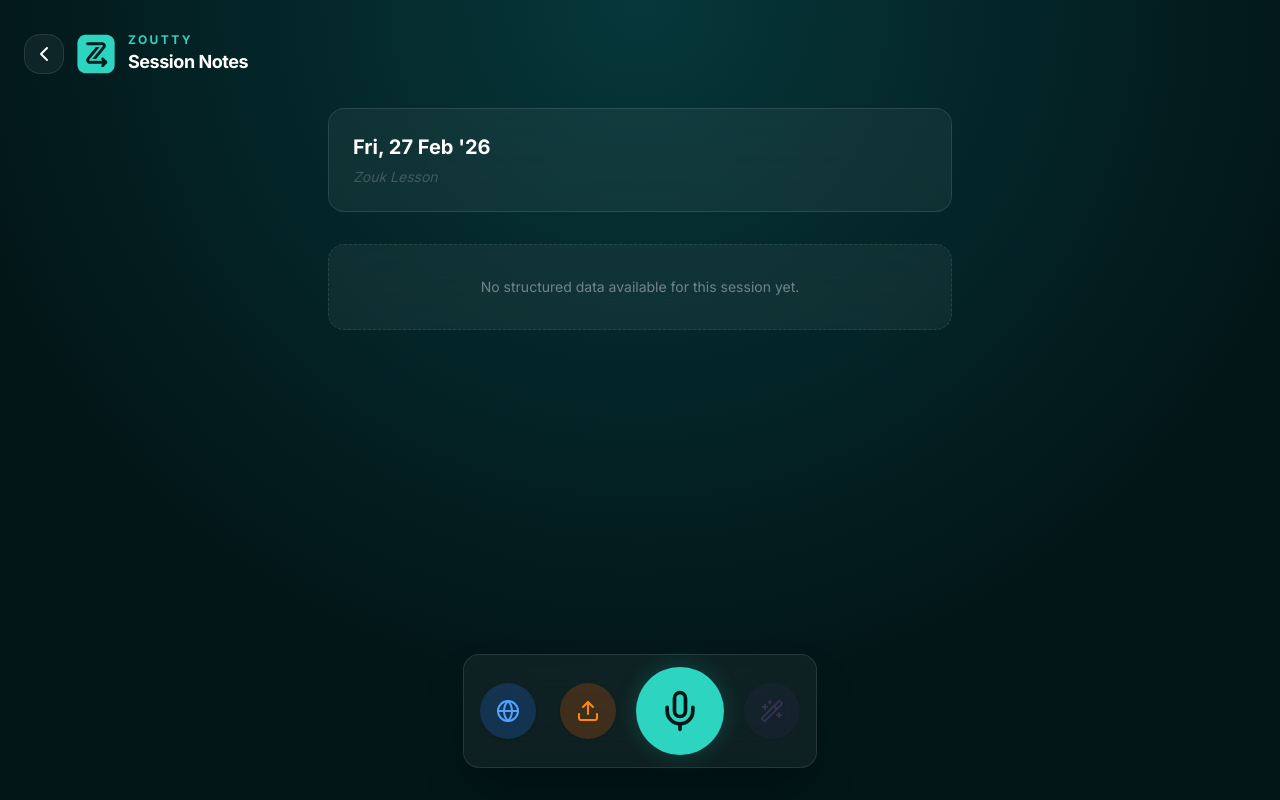
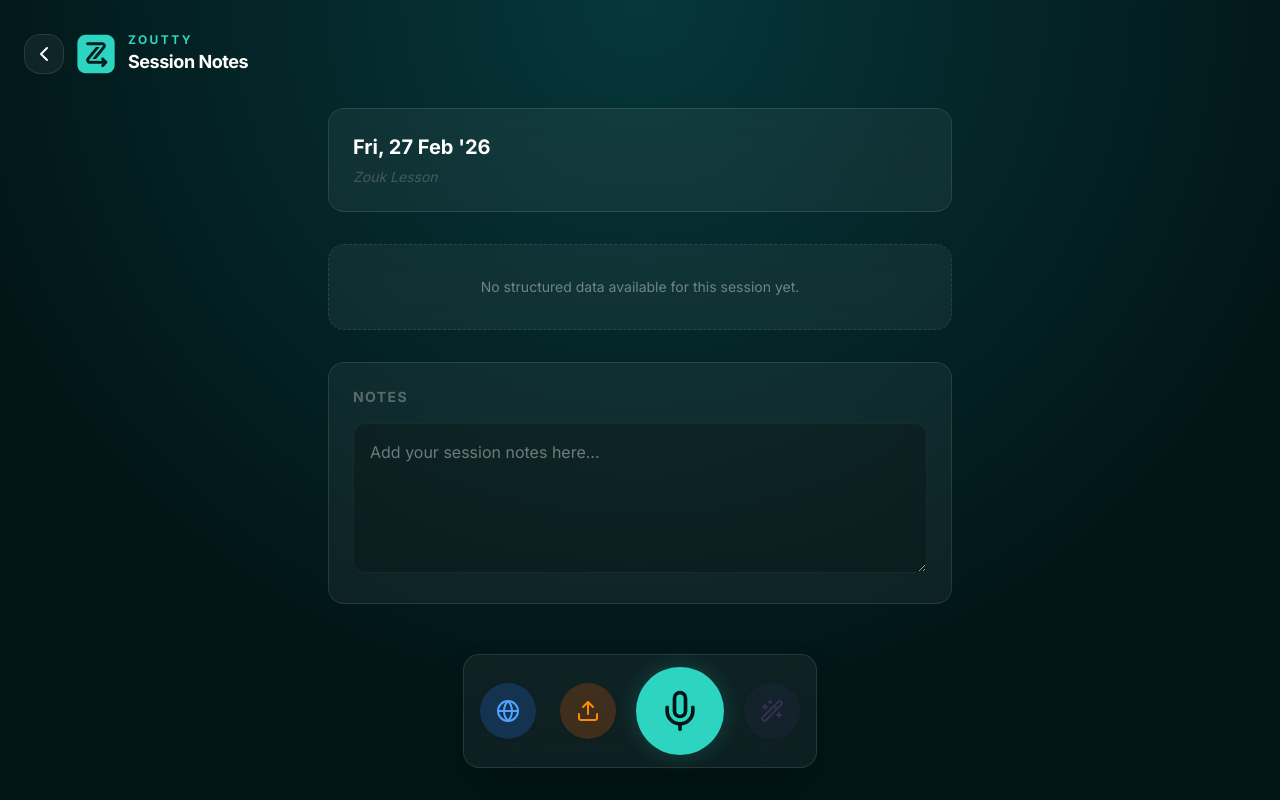
Before and after one commit to luttymedia/zoutty, a React (Vite) app: page / in a window 1280 px wide. Both pictures are taken after a click on the button "New Session". Built offline with nearby package versions, Linux system fonts and the light colour scheme.

Commit message:
feat: add editable Notes text box to Session pages

```diff
--- a/src/App.tsx
+++ b/src/App.tsx
@@ -175,7 +175,7 @@ export default function App() {
     setView('detail');
   };
 
-  const updateSession = async (id: string, changes: Partial<Pick<Session, 'title' | 'subtitle'>>) => {
+  const updateSession = async (id: string, changes: Partial<Pick<Session, 'title' | 'subtitle' | 'notes'>>) => {
     const session = sessions.find(s => s.id === id);
     if (!session) return;
     const updated = { ...session, ...changes };
@@ -536,7 +536,7 @@ function SessionDetail({
   onRecording: (blob: Blob, lang: Language) => void;
   onUpload: (e: React.ChangeEvent<HTMLInputElement>, lang: Language) => void;
   onConsolidate: () => void;
-  onUpdateSession: (changes: Partial<Pick<Session, 'title' | 'subtitle'>>) => void;
+  onUpdateSession: (changes: Partial<Pick<Session, 'title' | 'subtitle' | 'notes'>>) => void;
   onDeleteEntry: (entryId: string) => void;
   onProcessEntry: (entryId: string) => Promise<void>;
   onError: (msg: string) => void;
@@ -676,6 +676,19 @@ function SessionDetail({
           onDeleteEntry={onDeleteEntry}
           onProcessEntry={onProcessEntry}
         />
+      </div>
+
+      {/* Notes Section */}
+      <div className="mt-8">
+        <div className="glass p-6">
+          <h3 className="text-sm font-bold uppercase tracking-widest text-white/30 mb-4">Notes</h3>
+          <textarea
+            placeholder="Add your session notes here..."
+            value={session.notes || ''}
+            onChange={(e) => onUpdateSession({ notes: e.target.value })}
+            className="w-full min-h-[150px] bg-black/20 text-white/80 p-4 rounded-xl border border-white/5 outline-none focus:border-brand/50 transition-colors resize-y"
+          />
+        </div>
       </div>
 
       {/* Controls - Floating at bottom */}
--- a/src/types.ts
+++ b/src/types.ts
@@ -30,6 +30,7 @@ export interface Session {
   subtitle?: string; // Optional subtitle (editable by user)
   date: number;
   summary?: string;
+  notes?: string; // Optional user notes
 }
 
 export interface FinalReport {
```
